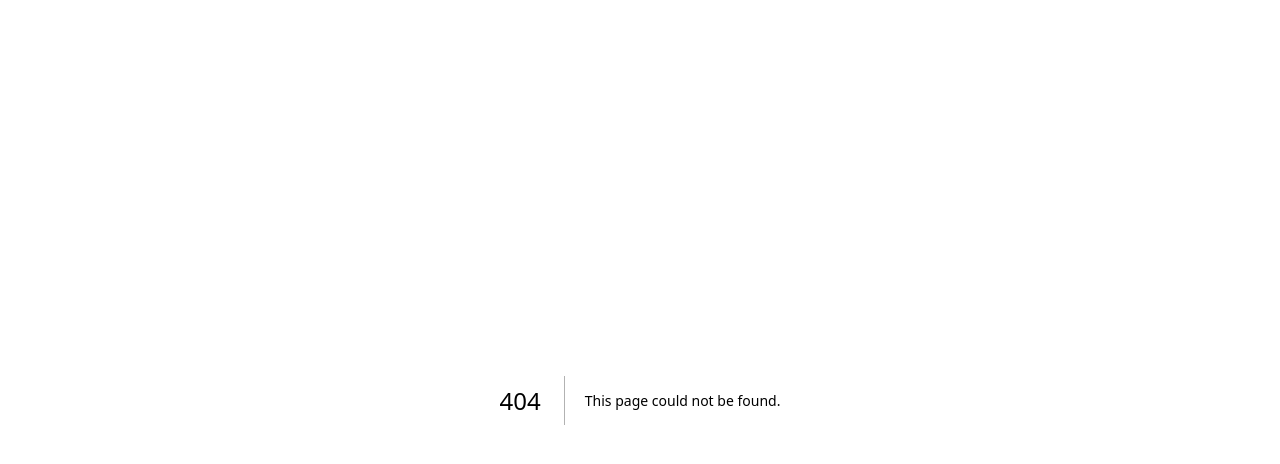
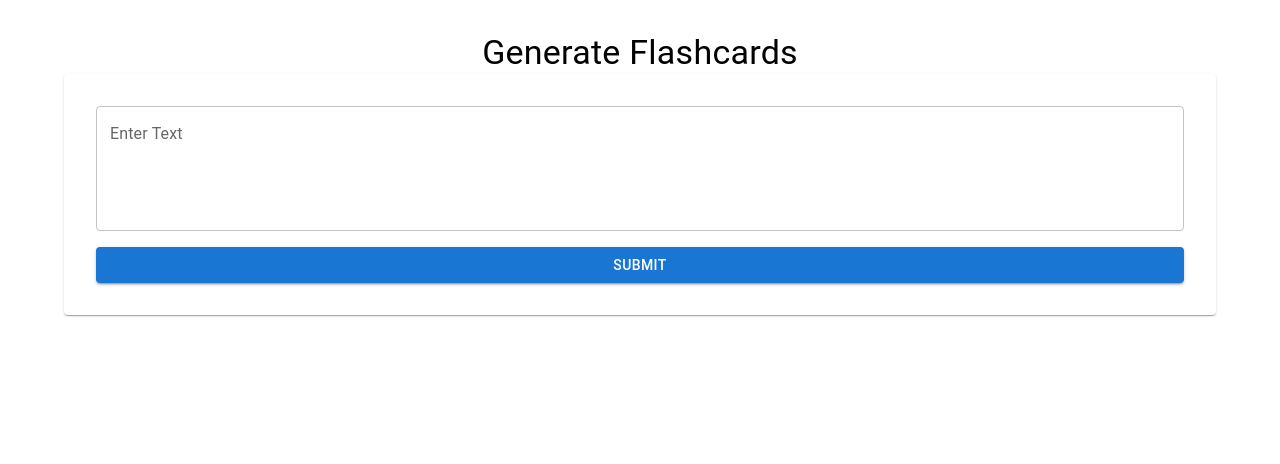
Before and after one commit to sbhatti789/flashcard-saas, a Next.js app: page /generateFlashcards in a window 1280 px wide. Before the commit this address had no page. Shown: the top 464 px of the page. Built offline with nearby package versions, Linux system fonts and the light colour scheme.

Commit message:
began flashcards generator page, updated env file

```diff
--- /dev/null
+++ b/app/generateFlashcards/page.js
@@ -0,0 +1,120 @@
+"use client";
+
+import { useUser } from "@clerk/nextjs";
+import {
+  Container,
+  Box,
+  Typography,
+  Paper,
+  TextField,
+  Button,
+} from "@mui/material";
+import { writeBatch } from "firebase/firestore";
+import { useRouter } from "next/navigation";
+import { useState } from "react";
+
+export default function Generate() {
+  const { isLoaded, isSignedIn, user } = useUser;
+  const [flashcards, setFlashcards] = useState([]);
+  const [flipped, setFlipped] = useState([]);
+  const [text, setText] = useState("");
+  const [name, setName] = useState("");
+  const [open, setOpen] = useState(false);
+  const router = useRouter();
+
+  // Send notes to our api to generate flashcards
+  const handleSubmit = async () => {
+    fetch("api/generate", {
+      method: "POST",
+      body: text,
+    })
+      .then((res) => res.json())
+      .then((data) => setFlashcards(data));
+  };
+
+  const handleCardClick = (id) => {
+    setFlipped((prev) => ({
+      ...prev,
+      [id]: !prev[id],
+    }));
+  };
+
+  const handleOpen = () => {
+    setOpen(true);
+  };
+
+  const handleClose = () => {
+    setOpen(false);
+  };
+
+  const saveFlashcards = async () => {
+    if (!name) {
+      alert("Please enter a name");
+      return;
+    }
+
+    const batch = writeBatch(db); // using batch because we want to everything all at once
+    const userDocRef = doc(collection(db, "users"), user.id);
+    const docSnap = await userDocRef;
+
+    if (docSnap.exists()) {
+      const collections = docSnap.data().flashcards || [];
+      if (collections.find((f) => f.name === name)) {
+        alert("Flashcard collection with the same name already exists.");
+        return;
+      } else {
+        collections.push({ name });
+        batch.set(userDocRef, { flashcards: collections }, { merge: true });
+      }
+    } else {
+      batch.set(userDocRef, { flashcards: [{ name }] });
+    }
+
+    const colRef = collections(userDocRef, name);
+    flashcards.forEach((flashcard) => {
+      const cardDocRef = doc(colRef);
+      batch.set(cardDocRef, flashcard);
+    });
+
+    await batch.commit();
+    handleClose();
+    router.push("/flashcards");
+  };
+
+  return (
+    <Container>
+      <Box
+        sx={{
+          mt: 4,
+          mb: 6,
+          display: "flex",
+          flexDirection: "column",
+          alignItems: "center",
+        }}
+      >
+        <Typography variant="h4">Generate Flashcards</Typography>
+        <Paper sx={{ p: 4, width: "100%" }}>
+          <TextField
+            value={text}
+            onChange={(e) => setText(e.target.value)}
+            label="Enter Text"
+            fullWidth
+            multiline
+            rows={4}
+            variant="outlined"
+            sx={{ mb: 2 }}
+          ></TextField>
+          <Button
+            variant="contained"
+            color="primary"
+            onClick={handleSubmit}
+            fullWidth
+          >
+            {" "}
+            Submit
+          </Button>
+        </Paper>
+      </Box>
+    </Container>
+  );
+}
```
Also changed, not shown: firebase.js (+11 -9 lines).
